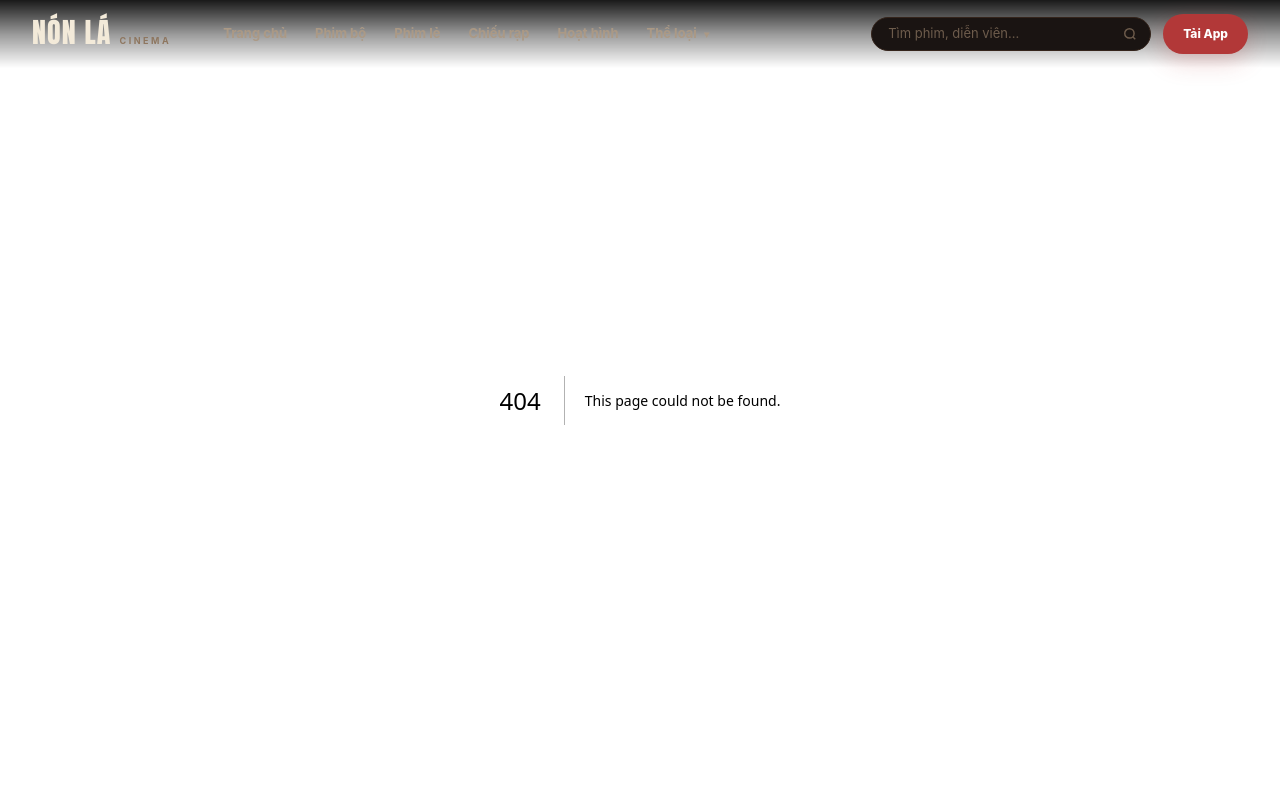
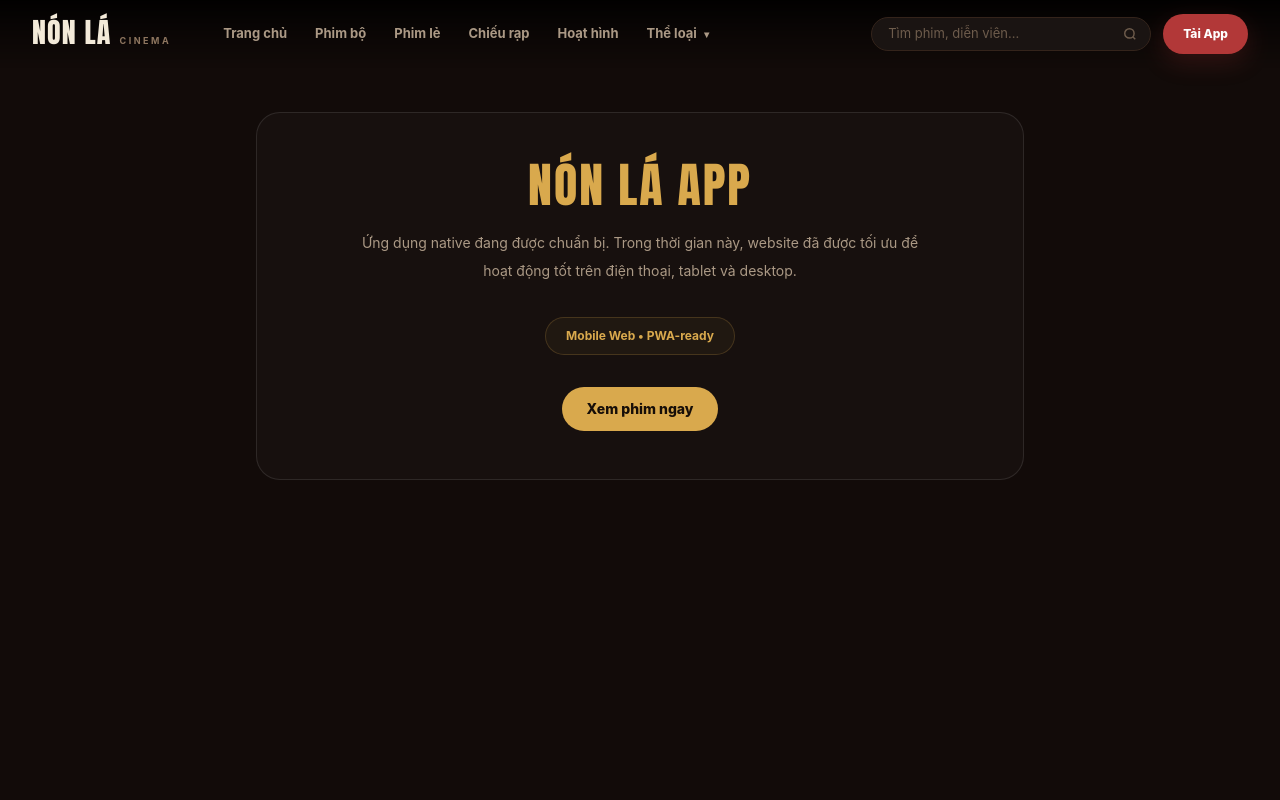
Before and after one commit to ngnhatminh-uneti/nonla, a Next.js app: page /tai-app in a window 1280 px wide. Before the commit this address had no page. Shown: the top 800 px of the page. Built offline with nearby package versions, Linux system fonts and the light colour scheme.

Commit message:
feat: add app landing page for header CTA

```diff
--- /dev/null
+++ b/app/tai-app/page.js
@@ -0,0 +1,7 @@
+import Link from 'next/link';
+
+export const metadata = { title: 'Tải App — NÓN LÁ', description: 'Thông tin ứng dụng NÓN LÁ.' };
+
+export default function AppPage() {
+  return <main className="min-h-screen bg-[#120b09] px-4 pb-16 pt-28 text-[#f3ead9] md:px-8"><div className="mx-auto max-w-3xl rounded-3xl border border-white/10 bg-white/[.025] p-8 text-center md:p-12"><div className="font-display text-5xl text-[#d9a94d]">NÓN LÁ APP</div><p className="mx-auto mt-5 max-w-xl text-sm leading-7 text-[#ab9985]">Ứng dụng native đang được chuẩn bị. Trong thời gian này, website đã được tối ưu để hoạt động tốt trên điện thoại, tablet và desktop.</p><div className="mt-8 inline-flex rounded-full border border-[#d9a94d]/20 bg-[#d9a94d]/5 px-5 py-2.5 text-xs font-bold text-[#d9a94d]">Mobile Web • PWA-ready</div><div><Link href="/" className="mt-8 inline-flex rounded-full bg-[#d9a94d] px-6 py-3 text-sm font-extrabold text-[#160e08]">Xem phim ngay</Link></div></div></main>;
+}
```
